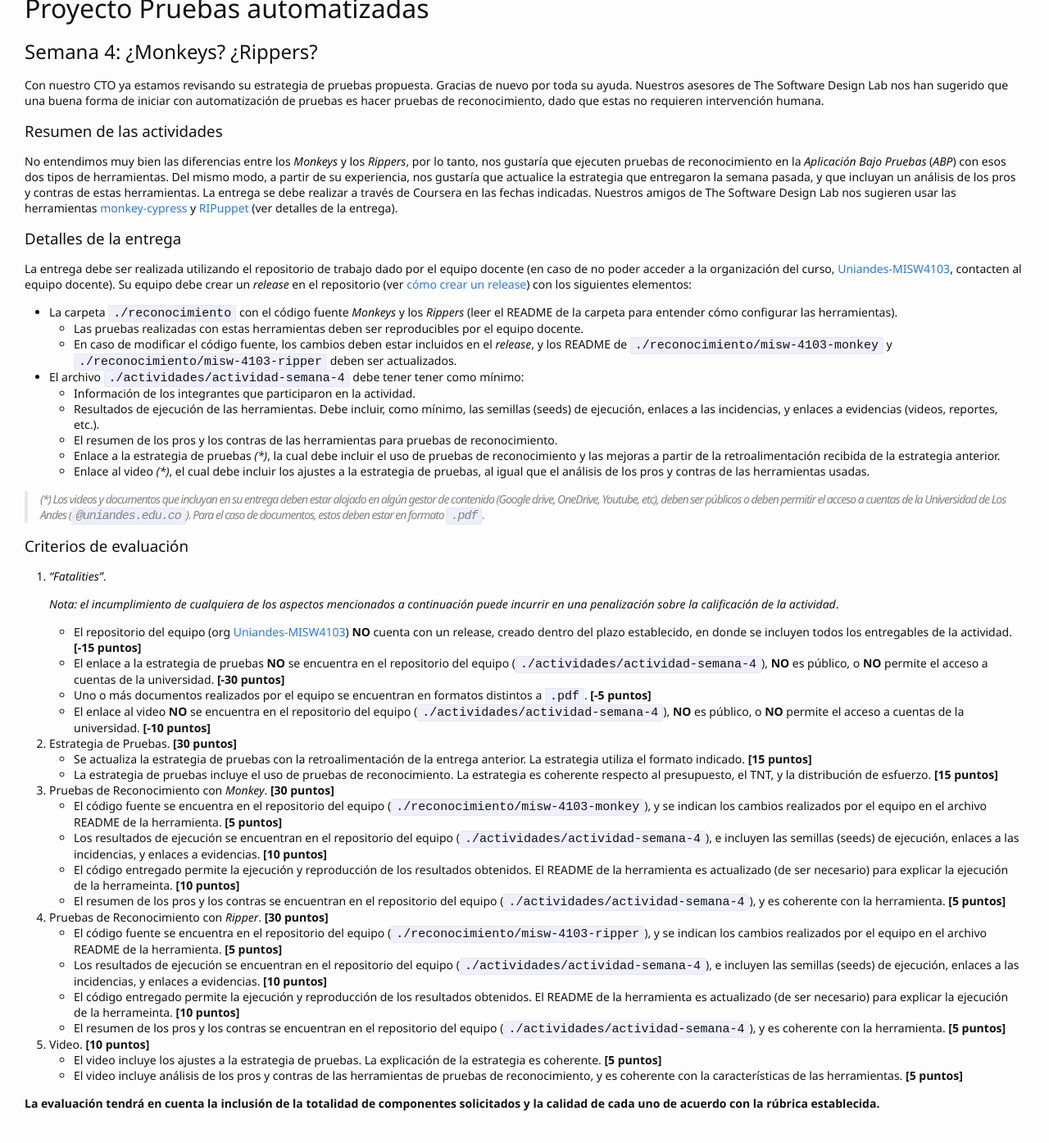
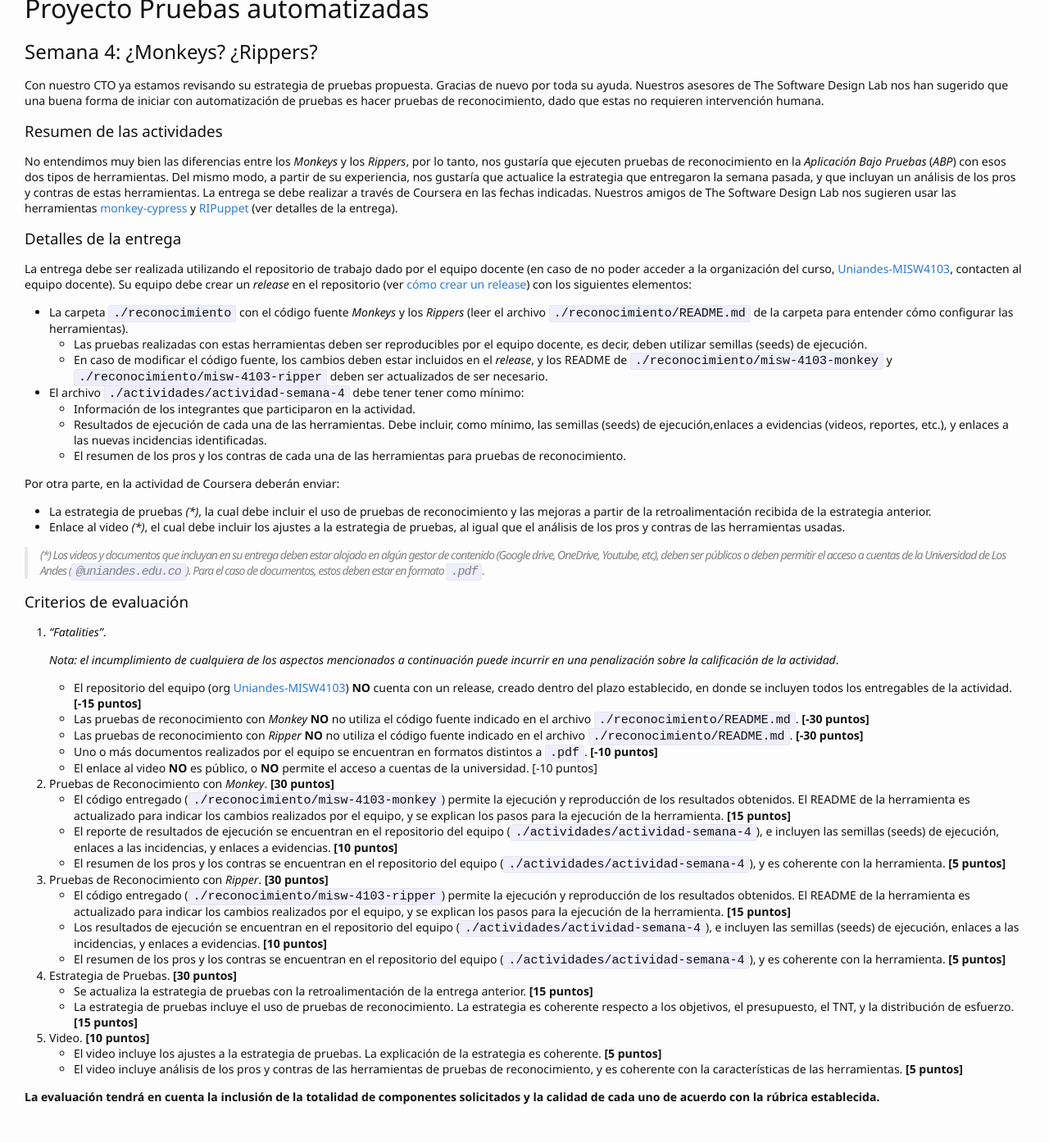
Before and after one commit to TiCSw/mt1_guias_pruebas, a Jekyll site: the page built from docs/semanas/semana4.md, in a window 1280 px wide and 1400 px high, scrolled down 328 px. Shown: the top 1394 px of the window at 82% size. Built offline with Jekyll 4.4.1, drawn with Linux system fonts in a browser that asks for light colours; some web fonts are replaced; our own code applies the rules of GitHub Pages for plain Markdown files; comment, search, counter and statistics services are not loaded.

Commit message:
Update semana4.md

```diff
--- a/docs/semanas/semana4.md
+++ b/docs/semanas/semana4.md
@@ -14,16 +14,19 @@ No entendimos muy bien las diferencias entre los _Monkeys_ y los _Rippers_, por
 
 La entrega debe ser realizada utilizando el repositorio de trabajo dado por el equipo docente (en caso de no poder acceder a la organización del curso, [Uniandes-MISW4103](https://github.com/orgs/Uniandes-MISW4103/), contacten al equipo docente). Su equipo debe crear un _release_ en el repositorio (ver [cómo crear un release](https://docs.github.com/en/repositories/releasing-projects-on-github/managing-releases-in-a-repository#creating-a-release)) con los siguientes elementos:
 
-- La carpeta `./reconocimiento` con el código fuente _Monkeys_ y los _Rippers_ (leer el README de la carpeta para entender cómo configurar las herramientas).
-    - Las pruebas realizadas con estas herramientas deben ser reproducibles por el equipo docente.
-    - En caso de modificar el código fuente, los cambios deben estar incluidos en el _release_, y los README de `./reconocimiento/misw-4103-monkey` y `./reconocimiento/misw-4103-ripper` deben ser actualizados.
+- La carpeta `./reconocimiento` con el código fuente _Monkeys_ y los _Rippers_ (leer el archivo `./reconocimiento/README.md` de la carpeta para entender cómo configurar las herramientas).
+    - Las pruebas realizadas con estas herramientas deben ser reproducibles por el equipo docente, es decir, deben utilizar semillas (seeds) de ejecución.
+    - En caso de modificar el código fuente, los cambios deben estar incluidos en el _release_, y los README de `./reconocimiento/misw-4103-monkey` y `./reconocimiento/misw-4103-ripper` deben ser actualizados de ser necesario.
 
 - El archivo `./actividades/actividad-semana-4` debe tener tener como mínimo:
     - Información de los integrantes que participaron en la actividad.
-    - Resultados de ejecución de las herramientas. Debe incluir, como mínimo, las semillas (seeds) de ejecución, enlaces a las incidencias, y enlaces a evidencias (videos, reportes, etc.).
-    - El resumen de los pros y los contras de las herramientas para pruebas de reconocimiento.
-    - Enlace a la estrategia de pruebas _(*)_, la cual debe incluir el uso de pruebas de reconocimiento y las mejoras a partir de la retroalimentación recibida de la estrategia anterior.
-    - Enlace al video _(*)_, el cual debe incluir los ajustes a la estrategia de pruebas, al igual que el análisis de los pros y contras de las herramientas usadas.
+    - Resultados de ejecución de cada una de las herramientas. Debe incluir, como mínimo, las semillas (seeds) de ejecución,enlaces a evidencias (videos, reportes, etc.), y enlaces a las nuevas incidencias identificadas.
+    - El resumen de los pros y los contras de cada una de las herramientas para pruebas de reconocimiento.
+
+
+Por otra parte, en la actividad de Coursera deberán enviar:
+- La estrategia de pruebas _(*)_, la cual debe incluir el uso de pruebas de reconocimiento y las mejoras a partir de la retroalimentación recibida de la estrategia anterior.
+- Enlace al video _(*)_, el cual debe incluir los ajustes a la estrategia de pruebas, al igual que el análisis de los pros y contras de las herramientas usadas.
 
 > _(*)_ Los videos y documentos que incluyan en su entrega deben estar alojado en algún gestor de contenido (Google drive, OneDrive, Youtube, etc), deben ser públicos o deben permitir el acceso a cuentas de la Universidad de Los Andes (`@uniandes.edu.co`). Para el caso de documentos, estos deben estar en formato `.pdf`.
 
@@ -35,25 +38,24 @@ La entrega debe ser realizada utilizando el repositorio de trabajo dado por el e
     _Nota: el incumplimiento de cualquiera de los aspectos mencionados a continuación puede incurrir en una penalización sobre la calificación de la actividad_.
 
     - El repositorio del equipo (org [Uniandes-MISW4103](https://github.com/orgs/Uniandes-MISW4103/)) **NO** cuenta con un release, creado dentro del plazo establecido, en donde se incluyen todos los entregables de la actividad. **[-15 puntos]**
-    - El enlace a la estrategia de pruebas **NO** se encuentra en el repositorio del equipo (`./actividades/actividad-semana-4`), **NO** es público, o **NO** permite el acceso a cuentas de la universidad. **[-30 puntos]**
-    - Uno o más documentos realizados por el equipo se encuentran en formatos distintos a `.pdf`. **[-5 puntos]**
-    - El enlace al video **NO** se encuentra en el repositorio del equipo (`./actividades/actividad-semana-4`), **NO** es público, o **NO** permite el acceso a cuentas de la universidad. **[-10 puntos]**
+    - Las pruebas de reconocimiento con _Monkey_ **NO** no utiliza el código fuente indicado en el archivo `./reconocimiento/README.md`. **[-30 puntos]**
+    - Las pruebas de reconocimiento con _Ripper_ **NO** no utiliza el código fuente indicado en el archivo `./reconocimiento/README.md`. **[-30 puntos]**
+    - Uno o más documentos realizados por el equipo se encuentran en formatos distintos a `.pdf`. **[-10 puntos]**
+    - El enlace al video **NO** es público, o **NO** permite el acceso a cuentas de la universidad. [-10 puntos]
 
-1. Estrategia de Pruebas. **[30 puntos]**
-    - Se actualiza la estrategia de pruebas con la retroalimentación de la entrega anterior. La estrategia utiliza el formato indicado. **[15 puntos]**
-    - La estrategia de pruebas incluye el uso de pruebas de reconocimiento. La estrategia es coherente respecto al presupuesto, el TNT, y la distribución de esfuerzo. **[15 puntos]**
-
-2. Pruebas de Reconocimiento con _Monkey_. **[30 puntos]**
-    - El código fuente se encuentra en el repositorio del equipo (`./reconocimiento/misw-4103-monkey`), y se indican los cambios realizados por el equipo en el archivo README de la herramienta. **[5 puntos]**
-    - Los resultados de ejecución se encuentran en el repositorio del equipo (`./actividades/actividad-semana-4`), e incluyen las semillas (seeds) de ejecución, enlaces a las incidencias, y enlaces a evidencias. **[10 puntos]**
-    - El código entregado permite la ejecución y reproducción de los resultados obtenidos. El README de la herramienta es actualizado (de ser necesario) para explicar la ejecución de la herrameinta. **[10 puntos]**
+1. Pruebas de Reconocimiento con _Monkey_. **[30 puntos]**
+    - El código entregado (`./reconocimiento/misw-4103-monkey`) permite la ejecución y reproducción de los resultados obtenidos. El README de la herramienta es actualizado para indicar los cambios realizados por el equipo, y se explican los pasos para la ejecución de la herramienta. **[15 puntos]**
+    - El reporte de resultados de ejecución se encuentran en el repositorio del equipo (`./actividades/actividad-semana-4`), e incluyen las semillas (seeds) de ejecución, enlaces a las incidencias, y enlaces a evidencias. **[10 puntos]**
     - El resumen de los pros y los contras se encuentran en el repositorio del equipo (`./actividades/actividad-semana-4`), y es coherente con la herramienta. **[5 puntos]**
 
-3. Pruebas de Reconocimiento con _Ripper_. **[30 puntos]**
-    - El código fuente se encuentra en el repositorio del equipo (`./reconocimiento/misw-4103-ripper`), y se indican los cambios realizados por el equipo en el archivo README de la herramienta. **[5 puntos]**
+2. Pruebas de Reconocimiento con _Ripper_. **[30 puntos]**
+    - El código entregado (`./reconocimiento/misw-4103-ripper`) permite la ejecución y reproducción de los resultados obtenidos. El README de la herramienta es actualizado para indicar los cambios realizados por el equipo, y se explican los pasos para la ejecución de la herramienta. **[15 puntos]**
     - Los resultados de ejecución se encuentran en el repositorio del equipo (`./actividades/actividad-semana-4`), e incluyen las semillas (seeds) de ejecución, enlaces a las incidencias, y enlaces a evidencias. **[10 puntos]**
-    - El código entregado permite la ejecución y reproducción de los resultados obtenidos. El README de la herramienta es actualizado (de ser necesario) para explicar la ejecución de la herrameinta. **[10 puntos]**
     - El resumen de los pros y los contras se encuentran en el repositorio del equipo (`./actividades/actividad-semana-4`), y es coherente con la herramienta. **[5 puntos]**
+
+3. Estrategia de Pruebas. **[30 puntos]**
+    - Se actualiza la estrategia de pruebas con la retroalimentación de la entrega anterior. **[15 puntos]**
+    - La estrategia de pruebas incluye el uso de pruebas de reconocimiento. La estrategia es coherente respecto a los objetivos, el presupuesto, el TNT, y la distribución de esfuerzo. **[15 puntos]**
 
 4. Video. **[10 puntos]**
     - El video incluye los ajustes a la estrategia de pruebas. La explicación de la estrategia es coherente. **[5 puntos]**
```
